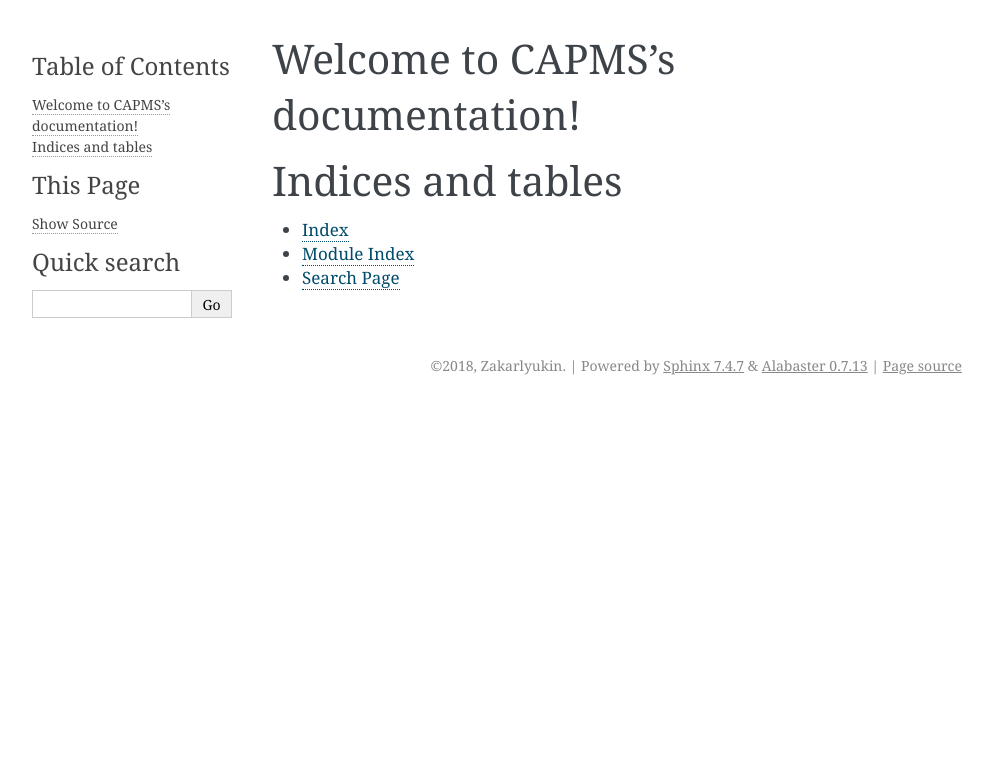
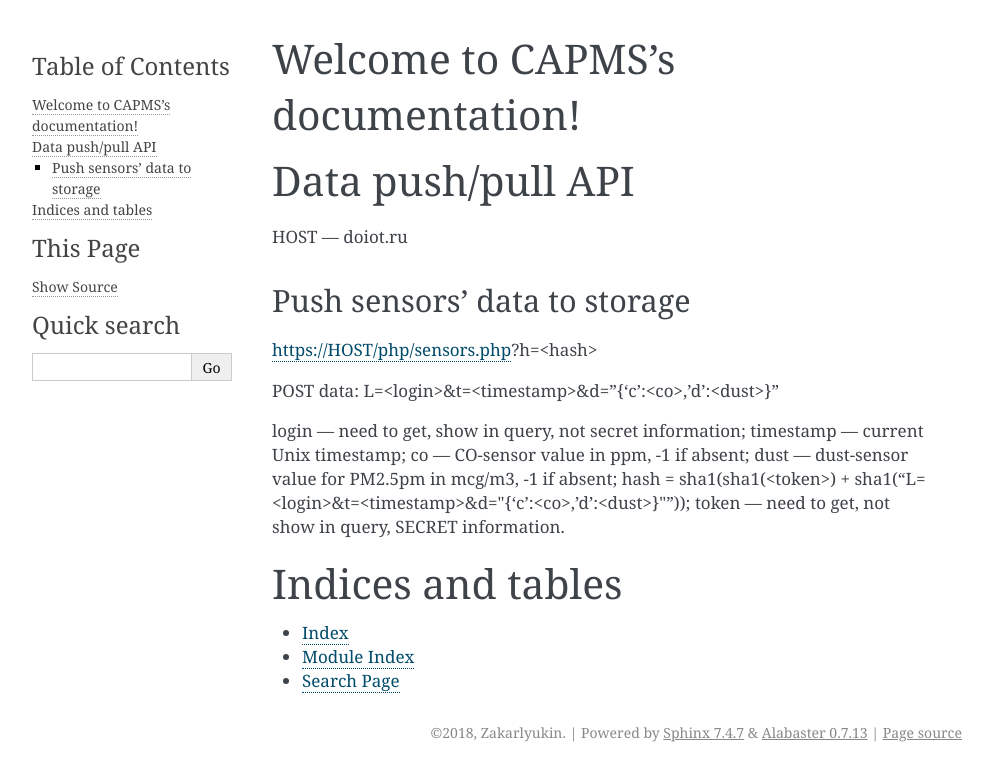
Before and after one commit to zakarlyukin/aircms, a Sphinx documentation site: the page built from docs/index.rst, in a window 1280 px wide. Shown: the top 781 px of the page, without its empty margins (148-1141 px from the left). Built offline with Sphinx 7.4.7, drawn with Linux system fonts in a browser that asks for light colours.

Commit message:
~push api

```diff
--- a/docs/index.rst
+++ b/docs/index.rst
@@ -10,6 +10,22 @@
    :maxdepth: 2
    :caption: Contents:
 
+Data push/pull API
+==================
+HOST — doiot.ru
+
+Push sensors' data to storage
+-----------------------------
+https://HOST/php/sensors.php?h=<hash>
+
+POST data: L=<login>&t=<timestamp>&d="{'c':<co>,'d':<dust>}"
+
+login — need to get, show in query, not secret information;
+timestamp — current Unix timestamp;
+co — CO-sensor value in ppm, -1 if absent;
+dust — dust-sensor value for PM2.5pm in mcg/m3, -1 if absent;
+hash = sha1(sha1(<token>) + sha1("L=<login>&t=<timestamp>&d=\"{'c':<co>,'d':<dust>}\""));
+token — need to get, not show in query, SECRET information.
 
 Indices and tables
 ==================
```
